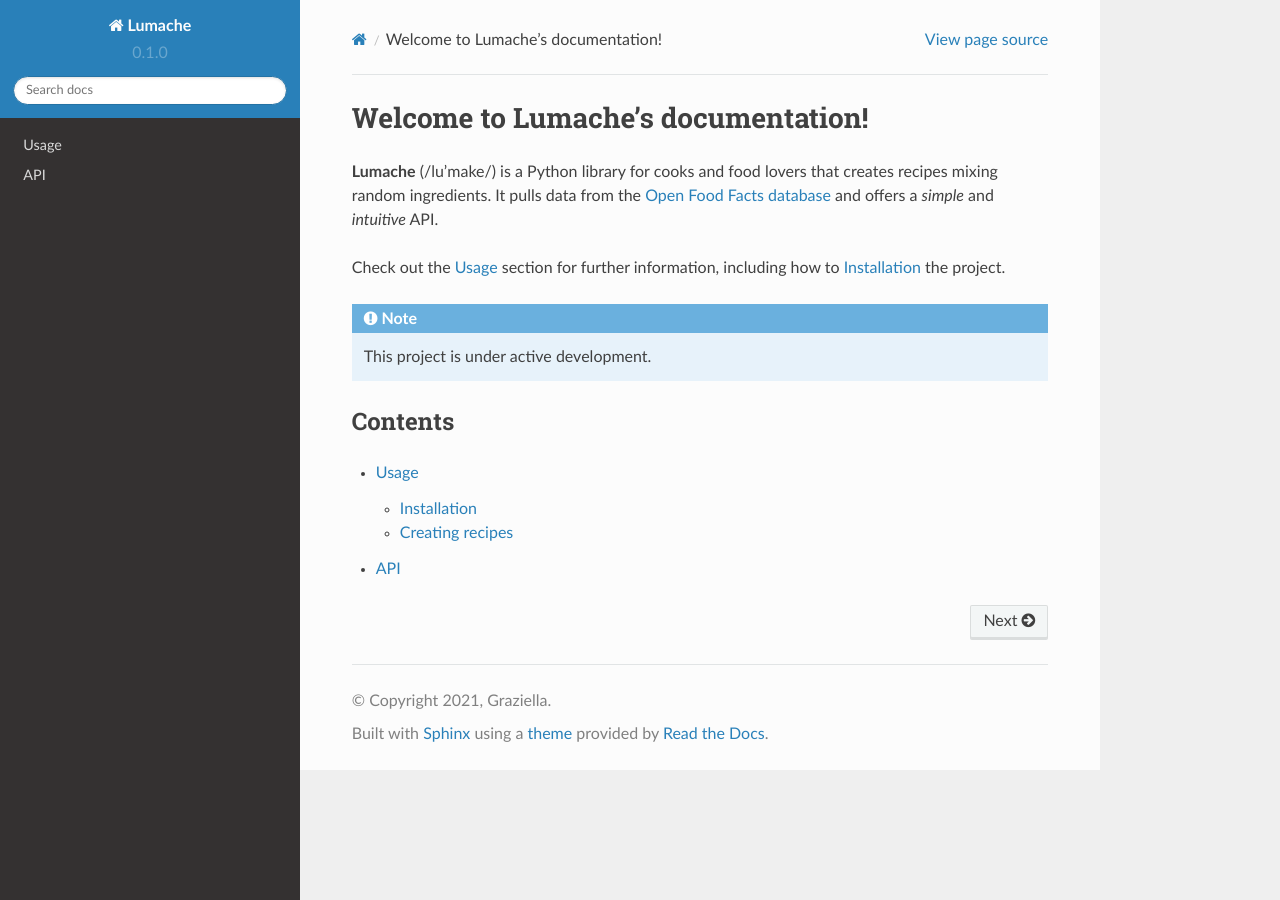
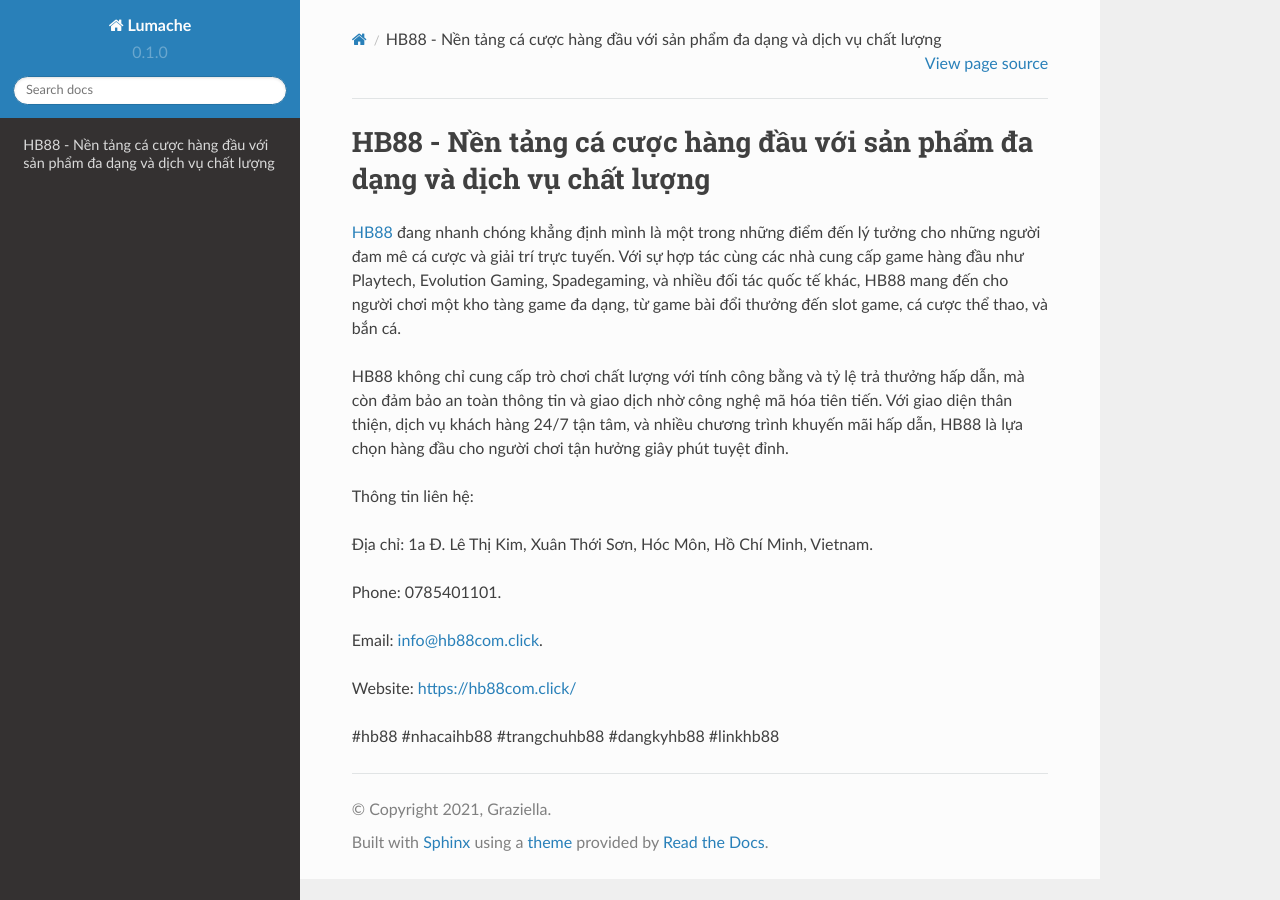
Before and after one commit to vanthanhtuan2022/hb88comclick, a Sphinx documentation site: the page built from docs/source/index.rst, in a window 1280 px wide. Built offline with Sphinx 7.4.7 and the Read the Docs theme 2.0.0, drawn with Linux system fonts in a browser that asks for light colours.

Commit message:
Update index.rst

```diff
--- a/docs/source/index.rst
+++ b/docs/source/index.rst
@@ -1,22 +1,18 @@
-Welcome to Lumache's documentation!
+HB88 - Nền tảng cá cược hàng đầu với sản phẩm đa dạng và dịch vụ chất lượng
 ===================================
 
-**Lumache** (/lu'make/) is a Python library for cooks and food lovers
-that creates recipes mixing random ingredients.
-It pulls data from the `Open Food Facts database <https://world.openfoodfacts.org/>`_
-and offers a *simple* and *intuitive* API.
+`HB88 <https://hb88com.click/>`_ đang nhanh chóng khẳng định mình là một trong những điểm đến lý tưởng cho những người đam mê cá cược và giải trí trực tuyến. Với sự hợp tác cùng các nhà cung cấp game hàng đầu như Playtech, Evolution Gaming, Spadegaming, và nhiều đối tác quốc tế khác, HB88 mang đến cho người chơi một kho tàng game đa dạng, từ game bài đổi thưởng đến slot game, cá cược thể thao, và bắn cá.
 
-Check out the :doc:`usage` section for further information, including
-how to :ref:`installation` the project.
+HB88 không chỉ cung cấp trò chơi chất lượng với tính công bằng và tỷ lệ trả thưởng hấp dẫn, mà còn đảm bảo an toàn thông tin và giao dịch nhờ công nghệ mã hóa tiên tiến. Với giao diện thân thiện, dịch vụ khách hàng 24/7 tận tâm, và nhiều chương trình khuyến mãi hấp dẫn, HB88 là lựa chọn hàng đầu cho người chơi tận hưởng giây phút tuyệt đỉnh.
 
-.. note::
+Thông tin liên hệ:
 
-   This project is under active development.
+Địa chỉ: 1a Đ. Lê Thị Kim, Xuân Thới Sơn, Hóc Môn, Hồ Chí Minh, Vietnam.
 
-Contents
---------
+Phone: 0785401101.
 
-.. toctree::
+Email: info@hb88com.click.
 
-   usage
-   api
+Website: https://hb88com.click/
+
+#hb88 #nhacaihb88 #trangchuhb88 #dangkyhb88 #linkhb88
```
